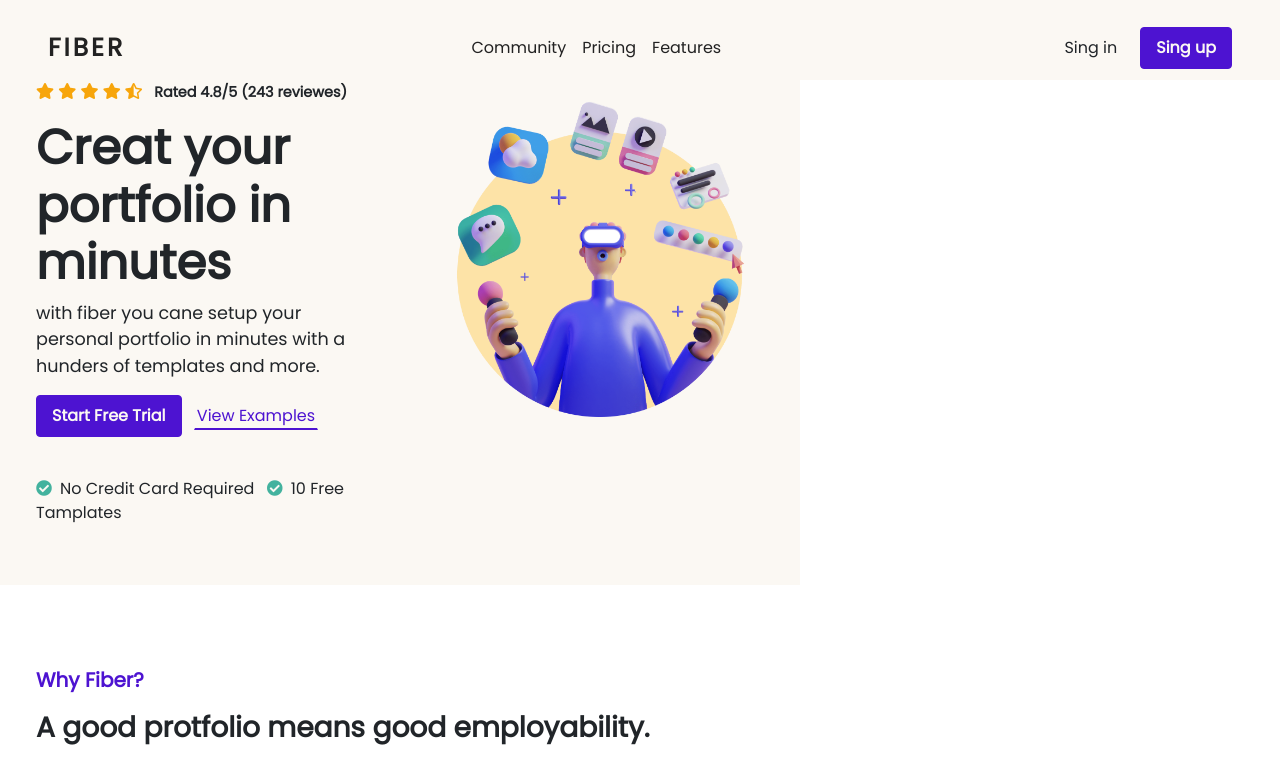
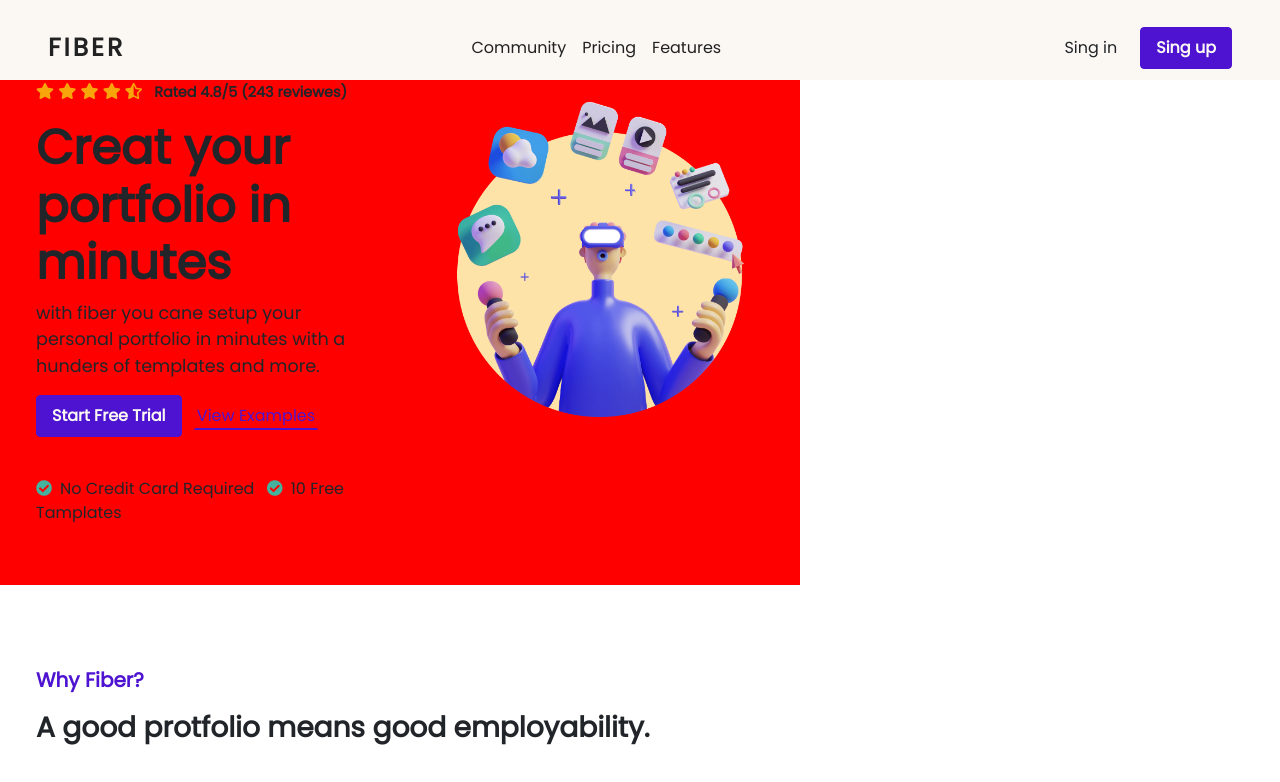
Before and after one commit to OsamaHIma/Fiber, a plain HTML site: page main.html in a window 1280 px wide. Shown: the top 782 px of the page. Drawn offline with nearby package versions, Linux system fonts and the light colour scheme; files that its build step writes are made by us from their sources.

Commit message:
Update style.scss

```diff
--- a/scss/style.scss
+++ b/scss/style.scss
@@ -71,7 +71,7 @@ header {
     width: 100vh;
     position: relative;
     padding-bottom: 60px;
-    background-color: $white;
+    background-color: red;
     .header-img img {
         max-width: 90%;
     }
```
